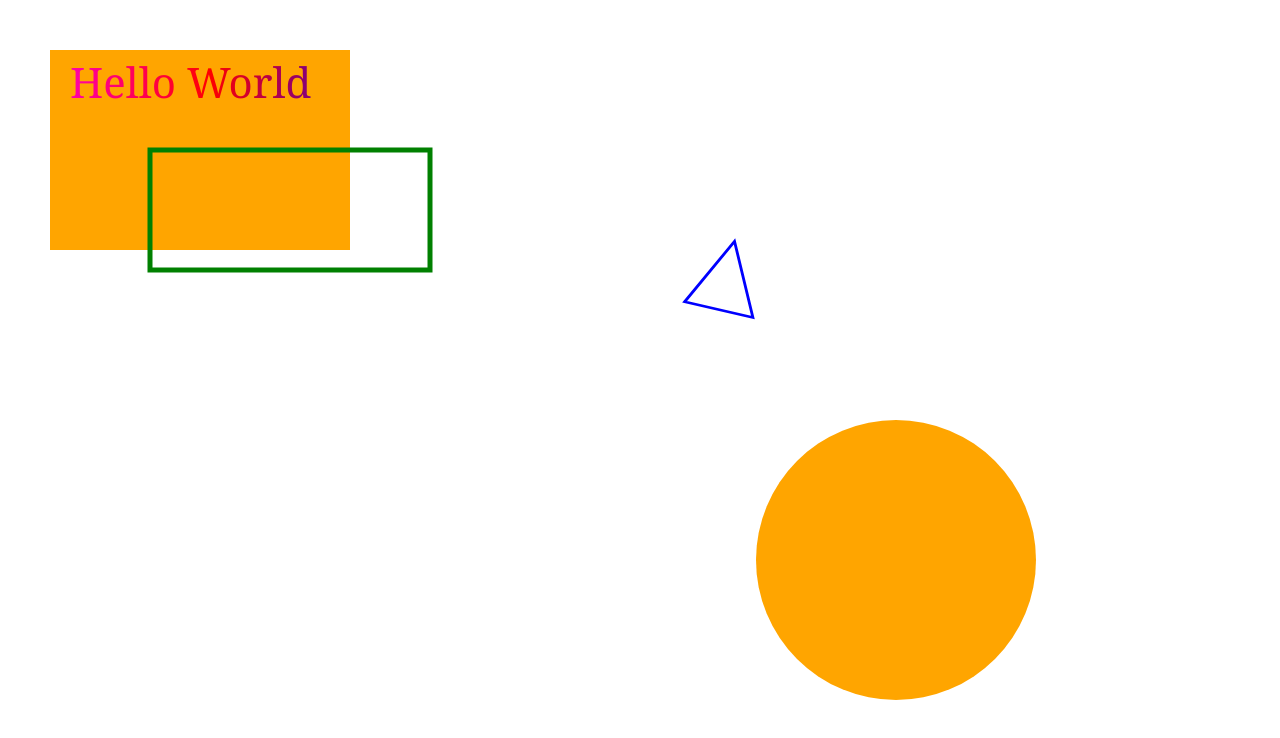
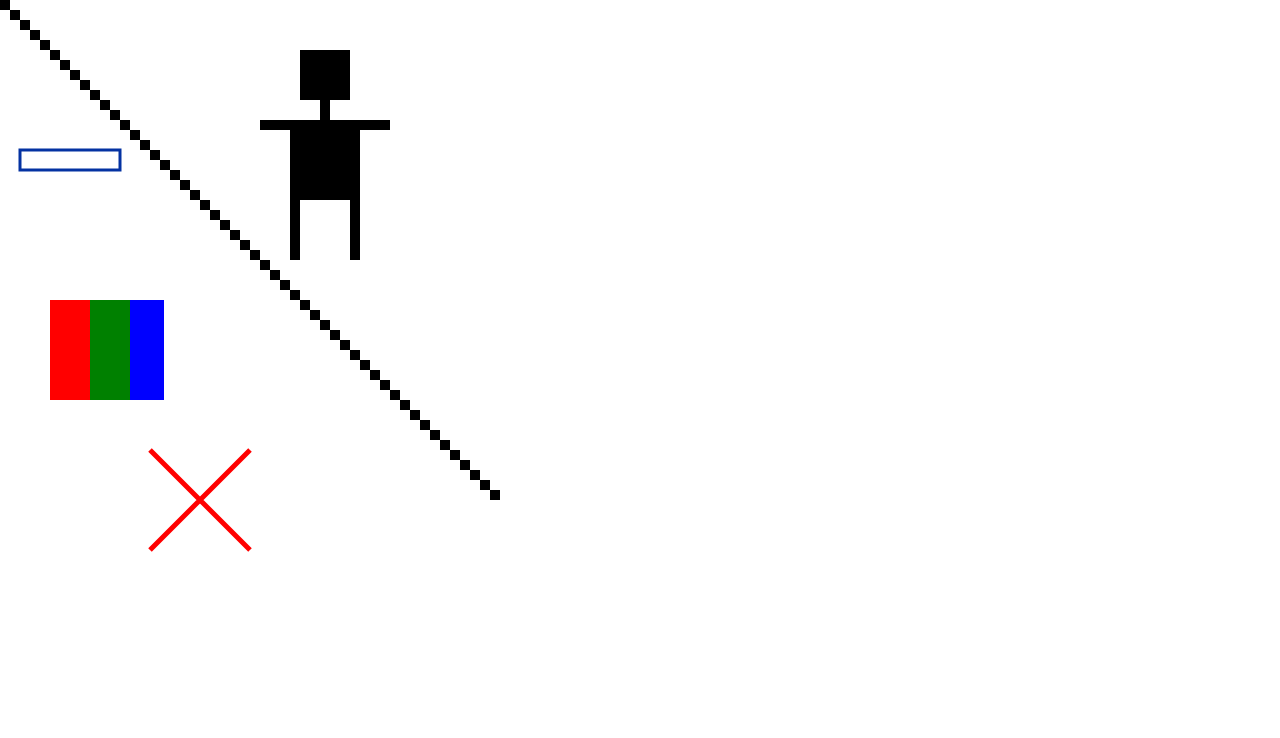
Before and after one commit to alex-basov/canvas-playground, a plain HTML site: page basic_canvas_shapes.html in a window 1280 px wide. Drawn offline with Linux system fonts and the light colour scheme.

Commit message:
try different ways to draw lines, boxed, change colors, change event keycode to key

```diff
--- a/basic_canvas_shapes.html
+++ b/basic_canvas_shapes.html
@@ -1,54 +1,55 @@
 <!DOCTYPE html>
 <html lang="en">
 <head>
-  <meta charset="UTF-8">
-  <title>Canvas Playground</title>
-  <link rel="stylesheet" href="styles.css">
+    <meta charset="UTF-8">
+    <title>Canvas Playground</title>
+    <link rel="stylesheet" href="styles.css">
 </head>
 <body>
 <canvas id="canvas">You browser is not supported. How's that? O_o</canvas>
 
 <script>
-    let canv = document.getElementById('canvas'),
-        ctx = canv.getContext('2d');
+    const canvas = document.getElementById('canvas');
+    const ctx = canvas.getContext('2d');
 
-    canv.width = window.innerWidth;
-    canv.height = window.innerHeight;
+    canvas.width = window.innerWidth;
+    canvas.height = window.innerHeight;
 
-    // Code
+    for (let i = 0; i < 50; i++) {
+        ctx.fillRect(i * 10, i * 10, 10, 10);
+    }
 
-    ctx.fillStyle = 'orange';
-    ctx.fillRect(50, 50, 300, 200);
+    // a small robot
+    ctx.fillRect(300, 50, 50, 50);
+    ctx.fillRect(320, 100, 10, 20);
+    ctx.fillRect(260, 120, 130, 10);
+    ctx.fillRect(290, 130, 70, 70);
+    ctx.fillRect(290, 200, 10, 60);
+    ctx.fillRect(350, 200, 10, 60);
 
-    ctx.strokeStyle = 'green';
+    // changing colors
+    ctx.fillStyle = 'red';
+    ctx.fillRect(50, 300, 40, 100);
+    ctx.fillStyle = 'green';
+    ctx.fillRect(90, 300, 40, 100);
+    ctx.fillStyle = 'blue';
+    ctx.fillRect(130, 300, 34, 100);
+
+    // stroke
+    ctx.lineWidth = 3;
+    ctx.strokeStyle = 'rgb(4,50,162)';
+    ctx.strokeRect(20, 150 ,100, 20);
+
+    // drawing lines
+    ctx.strokeStyle = 'red';
     ctx.lineWidth = 5;
-    ctx.strokeRect(150, 150, 280, 120);
-
-    ctx.scale(1.4, 1.4);
-
-    ctx.arc(canv.width / 2, canv.height / 2, 100, 0, Math.PI * 2);
-    ctx.fill();
-
-    ctx.rotate(13 * Math.PI / 180);
     ctx.beginPath();
-    ctx.moveTo(550, 50);
-    ctx.lineTo(525, 100);
-    ctx.lineTo(575, 100);
-    ctx.closePath();
-    ctx.lineWidth = 2;
-    ctx.strokeStyle = 'blue';
+    ctx.moveTo(150, 450);
+    ctx.lineTo(250, 550);
+     ctx.moveTo(250, 450);
+    ctx.lineTo(150, 550);
     ctx.stroke();
 
-    let grad = ctx.createLinearGradient(0, 0, 300, 0);
-    grad.addColorStop(0, 'magenta');
-    grad.addColorStop(.50, 'red');
-    grad.addColorStop(1, 'blue');
-
-    ctx.rotate(-13 * Math.PI / 180);
-    ctx.textAlign = 'left';
-    ctx.fillStyle = grad;
-    ctx.font = '30px Georgia';
-    ctx.fillText('Hello World', 50, 70);
 
 </script>
 </body>
```
Also changed, not shown: drawing_with_canvas.html (+11 -11 lines), 1 other file.
